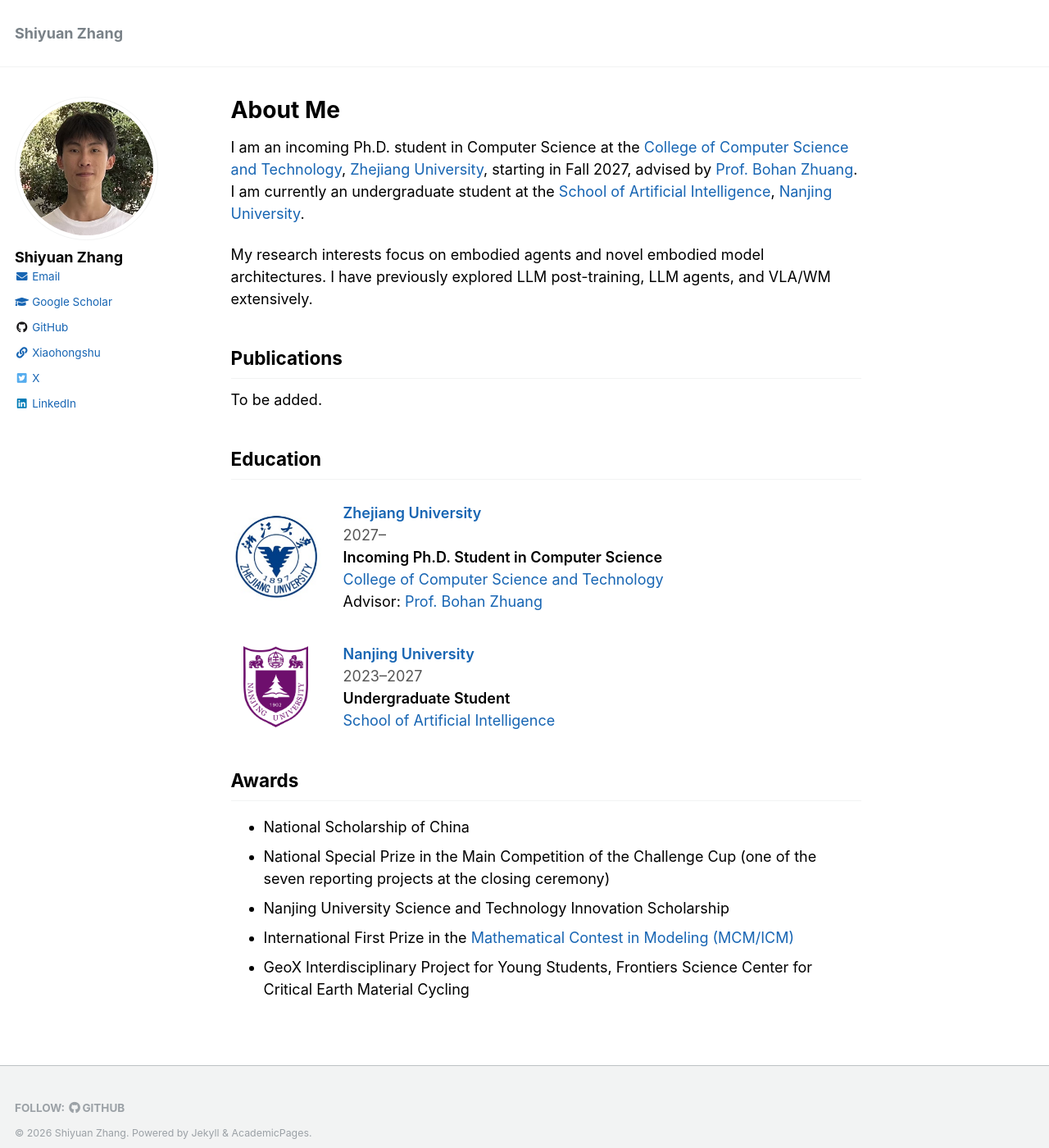
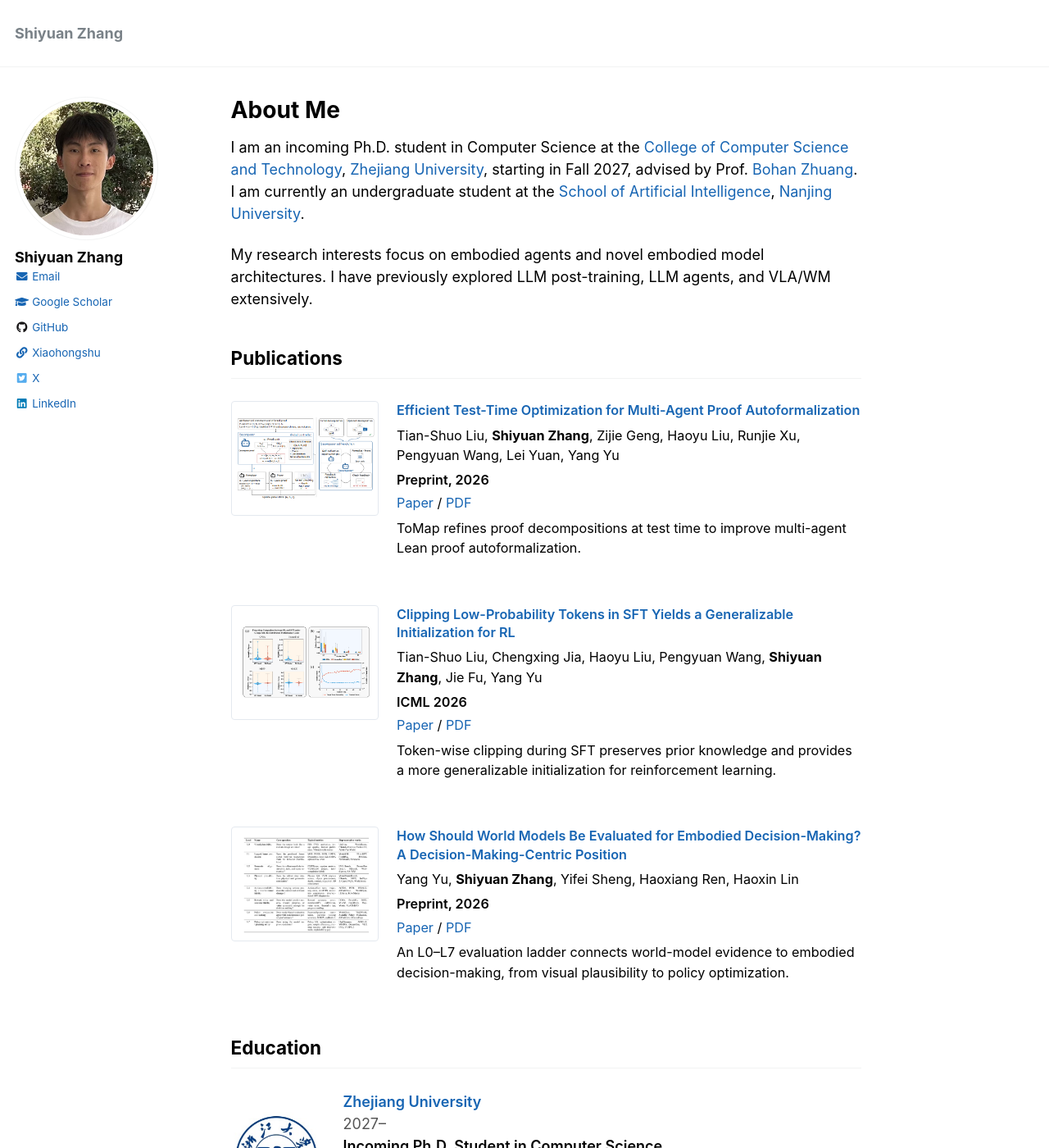
Before and after one commit to shiyuanzhang/shiyuanzhang.github.io, a Jekyll site: the page built from _pages/about.md, in a window 1280 px wide and 1400 px high. Shown: the whole window at 82% size. Built offline with Jekyll 4.4.1, drawn with Linux system fonts in a browser that asks for light colours; some of the changed text lies outside the part shown.

Commit message:
Add three publications and update education affiliations

```diff
--- /dev/null
+++ b/_data/publications.yml
@@ -0,0 +1,23 @@
+- title: "Efficient Test-Time Optimization for Multi-Agent Proof Autoformalization"
+  authors: "Tian-Shuo Liu, **Shiyuan Zhang**, Zijie Geng, Haoyu Liu, Runjie Xu, Pengyuan Wang, Lei Yuan, Yang Yu"
+  venue: "Preprint, 2026"
+  image: "/images/publications/tomap.png"
+  paper_url: "https://arxiv.org/abs/2607.11307"
+  pdf_url: "https://arxiv.org/pdf/2607.11307"
+  summary: "ToMap refines proof decompositions at test time to improve multi-agent Lean proof autoformalization."
+
+- title: "Clipping Low-Probability Tokens in SFT Yields a Generalizable Initialization for RL"
+  authors: "Tian-Shuo Liu, Chengxing Jia, Haoyu Liu, Pengyuan Wang, **Shiyuan Zhang**, Jie Fu, Yang Yu"
+  venue: "ICML 2026"
+  image: "/images/publications/clipped-sft.png"
+  paper_url: "https://proceedings.mlr.press/v306/liu26bm.html"
+  pdf_url: "https://raw.githubusercontent.com/mlresearch/v306/main/assets/liu26bm/liu26bm.pdf"
+  summary: "Token-wise clipping during SFT preserves prior knowledge and provides a more generalizable initialization for reinforcement learning."
+
+- title: "How Should World Models Be Evaluated for Embodied Decision-Making? A Decision-Making-Centric Position"
+  authors: "Yang Yu, **Shiyuan Zhang**, Yifei Sheng, Haoxiang Ren, Haoxin Lin"
+  venue: "Preprint, 2026"
+  image: "/images/publications/world-model-evaluation.png"
+  paper_url: "https://arxiv.org/abs/2606.15032"
+  pdf_url: "https://arxiv.org/pdf/2606.15032"
+  summary: "An L0–L7 evaluation ladder connects world-model evidence to embodied decision-making, from visual plausibility to policy optimization."
--- /dev/null
+++ b/_includes/publications.html
@@ -0,0 +1,14 @@
+{% for paper in site.data.publications %}
+<article class="publication-entry">
+  <a class="publication-entry__image" href="{{ paper.paper_url | escape }}" aria-label="{{ paper.title | escape }}">
+    <img src="{{ paper.image | relative_url }}" alt="Overview of {{ paper.title | escape }}" loading="lazy">
+  </a>
+  <div class="publication-entry__body">
+    <div class="publication-entry__title"><a href="{{ paper.paper_url | escape }}">{{ paper.title | escape }}</a></div>
+    <div class="publication-entry__authors">{{ paper.authors | markdownify }}</div>
+    <div class="publication-entry__venue">{{ paper.venue | escape }}</div>
+    <div class="publication-entry__links"><a href="{{ paper.paper_url | escape }}">Paper</a> <span aria-hidden="true">/</span> <a href="{{ paper.pdf_url | escape }}">PDF</a></div>
+    <p class="publication-entry__summary">{{ paper.summary | escape }}</p>
+  </div>
+</article>
+{% endfor %}
--- a/_pages/about.md
+++ b/_pages/about.md
@@ -11,7 +11,7 @@
 # About Me
 {: #about-me}
 
-I am an incoming Ph.D. student in Computer Science at the [College of Computer Science and Technology](https://www.en.cs.zju.edu.cn/), [Zhejiang University](https://www.zju.edu.cn/english/), starting in Fall 2027, advised by [Prof. Bohan Zhuang](https://bohanzhuang.github.io/). I am currently an undergraduate student at the [School of Artificial Intelligence](https://ai.nju.edu.cn/), [Nanjing University](https://www.nju.edu.cn/en/).
+I am an incoming Ph.D. student in Computer Science at the [College of Computer Science and Technology](https://www.en.cs.zju.edu.cn/), [Zhejiang University](https://www.zju.edu.cn/english/), starting in Fall 2027, advised by Prof. [Bohan Zhuang](https://bohanzhuang.github.io/). I am currently an undergraduate student at the [School of Artificial Intelligence](https://ai.nju.edu.cn/), [Nanjing University](https://www.nju.edu.cn/en/).
 
 My research interests focus on embodied agents and novel embodied model architectures. I have previously explored LLM post-training, LLM agents, and VLA/WM extensively.
 
@@ -20,7 +20,7 @@
 ## Publications
 {: #publications}
 
-To be added.
+{% include publications.html %}
 
 ## Education
 {: #education}
@@ -40,7 +40,7 @@
   institution_url="https://www.nju.edu.cn/en/"
   dates="2023–2027"
   role="Undergraduate Student"
-  details="[School of Artificial Intelligence](https://ai.nju.edu.cn/)"
+  details="[School of Artificial Intelligence](https://ai.nju.edu.cn/)<br>Research Intern at [LAMDA RL LAB](https://lamda-rl.nju.edu.cn/), advised by Prof. [Yang Yu](https://www.lamda.nju.edu.cn/yuy/)"
 %}
 
 ## Awards
@@ -49,5 +49,5 @@
 - National Scholarship of China
 - National Special Prize in the Main Competition of the Challenge Cup (one of the seven reporting projects at the closing ceremony)
 - Nanjing University Science and Technology Innovation Scholarship
-- International First Prize in the [Mathematical Contest in Modeling (MCM/ICM)](https://comap.org/contests/mcm-icm)
+- International First Prize in the Mathematical Contest in Modeling (MCM/ICM)
 - GeoX Interdisciplinary Project for Young Students, Frontiers Science Center for Critical Earth Material Cycling
--- a/assets/css/main.scss
+++ b/assets/css/main.scss
@@ -124,3 +124,47 @@
   outline-offset: 3px;
   border-radius: 2px;
 }
+
+/* Publication thumbnails and metadata use the same layout for every paper. */
+.publication-entry {
+  display: grid;
+  grid-template-columns: 180px minmax(0, 1fr);
+  gap: 1.25rem;
+  align-items: start;
+  margin: 1.5rem 0 2rem;
+}
+.publication-entry__image {
+  display: block;
+  width: 100%;
+}
+.publication-entry__image img {
+  display: block;
+  width: 100%;
+  height: 140px;
+  padding: 4px;
+  box-sizing: border-box;
+  object-fit: contain;
+  background: #fff;
+  border: 1px solid #e4e9ef;
+  border-radius: 4px;
+  margin: 0;
+}
+.publication-entry__body {
+  min-width: 0;
+  font-size: 0.9em;
+  overflow-wrap: anywhere;
+}
+.publication-entry__title {
+  font-weight: 600;
+  line-height: 1.4;
+  margin-bottom: 0.4em;
+}
+.publication-entry__authors p { margin: 0 0 0.35em; }
+.publication-entry__venue { font-weight: 600; margin-bottom: 0.25em; }
+.publication-entry__links { margin-bottom: 0.4em; }
+.publication-entry__summary { margin: 0; line-height: 1.5; }
+@media (max-width: 600px) {
+  .publication-entry { grid-template-columns: minmax(0, 1fr); gap: 0.8rem; }
+  .publication-entry__image { max-width: 320px; }
+  .publication-entry__image img { height: 180px; }
+}
```
Also changed, not shown: other parts of _pages/about.md (+1 -1 lines), images/publications/clipped-sft.png (added), images/publications/tomap.png (added), images/publications/world-model-evaluation.png (added).
